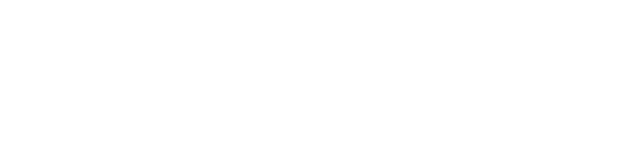
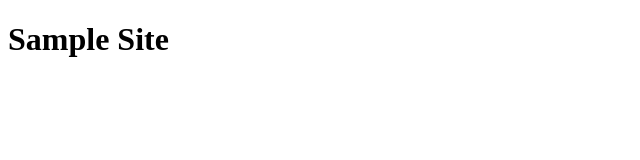
Before and after one commit to oosugi20/start-git, a plain HTML site: page htdocs/index.html in a window 1280 px wide. Shown: the whole page, without its empty margins (0-640 px from the left). Drawn offline with Linux system fonts and the light colour scheme.

Commit message:
header追加

```diff
--- a/htdocs/index.html
+++ b/htdocs/index.html
@@ -6,5 +6,8 @@
 </head>
 
 <body>
+<div class="mod-header">
+<h1 class="mod-header-h">Sample Site</h1>
+<!-- /.mod-header --></div>
 </body>
 </html>
--- a/htdocs/style.css
+++ b/htdocs/style.css
@@ -5,3 +5,8 @@ body {
 
 a {
 }
+
+.mod-header {
+}
+	.mod-header-h {
+	}
```
